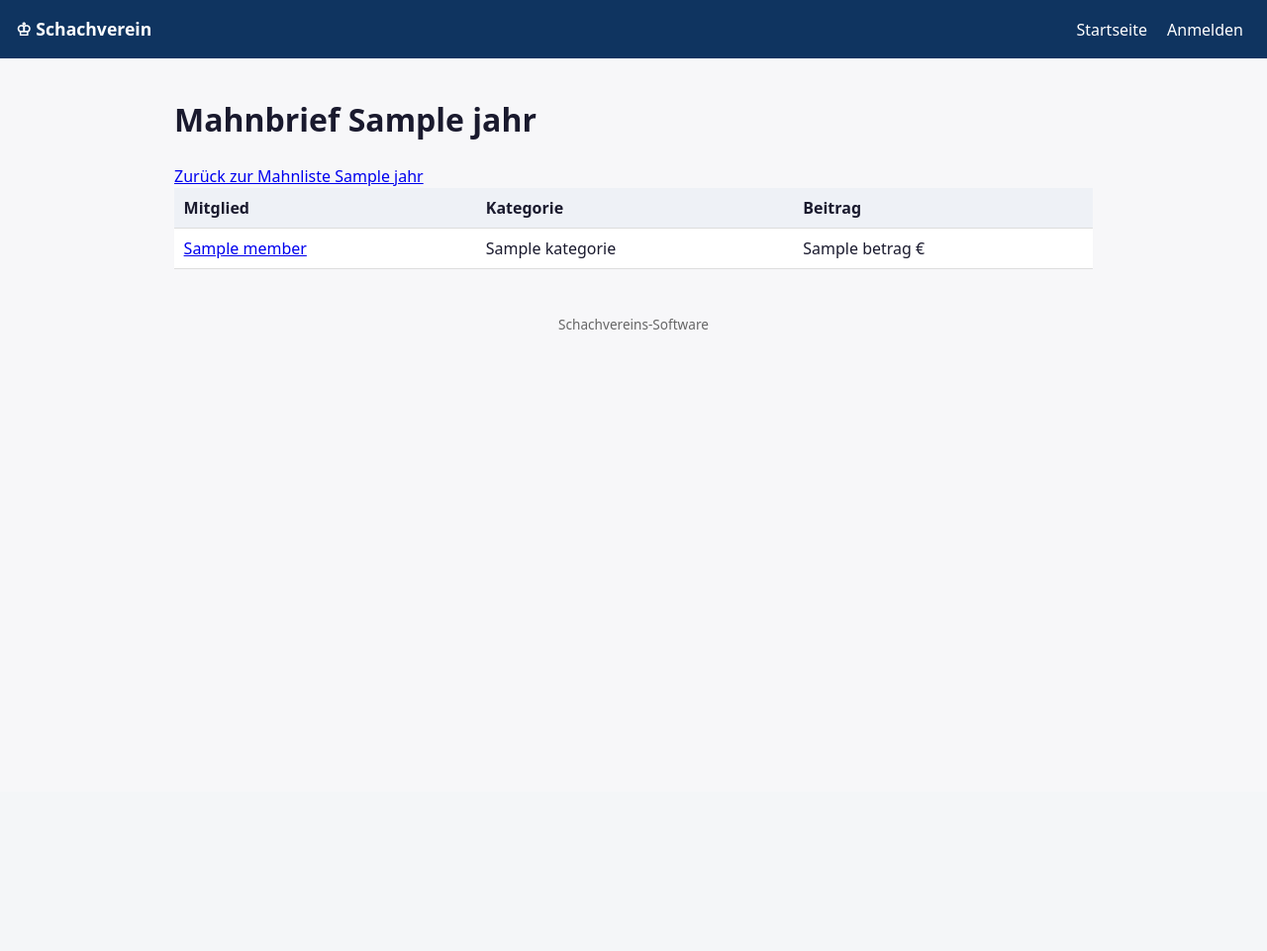
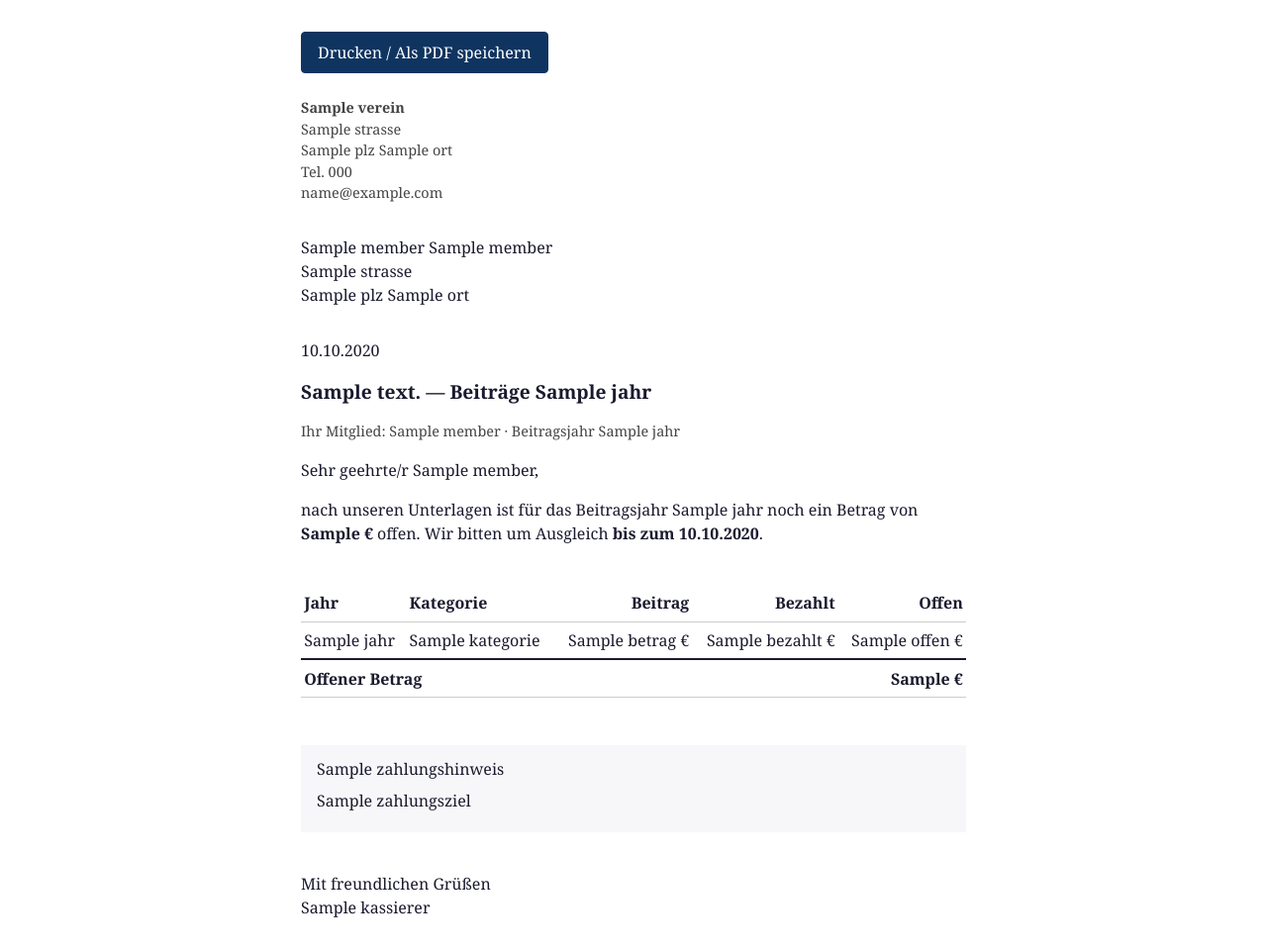
Before and after one commit to vibeCodeDE/chessclub, a Django app: template dues/templates/dues/mahnbrief.html in a window 1280 px wide. Shown: the whole page at 99% size. Before the commit the page ends 333 px from the top, so only its background shows below. Run offline with Django 5.2, Linux system fonts and the light colour scheme; the template is opened without the code that fills it: most values are stand-ins (such as "Sample title", 1, 10 or a date in 2020); style sheets or scripts are compiled from the project's sources.

Commit message:
T10: Druckbarer Mahnbrief je Mitglied und Jahr

```diff
--- a/dues/templates/dues/mahnbrief.html
+++ b/dues/templates/dues/mahnbrief.html
@@ -1,37 +1,157 @@
-{% extends "base.html" %}
+{% comment %}
+Druckbarer Mahnbrief (PRD M2.5).
 
-{% block title %}Mahnbrief – Schachverein{% endblock %}
+Bewusst ein eigenständiges Dokument und **kein** base.html-Ableit: der Brief geht
+in den Umschlag. Navigation, Fußzeile und die Tailwind-Klassen der Oberfläche
+gehören nicht auf dieses Papier. Das Print-Stylesheet steht deshalb im eigenen
+<style>-Block — es gilt nur hier und wird nirgends sonst gebraucht.
 
-{% block content %}
-<h1>Mahnbrief {{ post.jahr }}</h1>
+Keine externen Schriften, keine CDN-Assets: Systemschriften, die Drucker und
+Browser überall mitbringen.
+
+Die interne Notiz einer Mahnung wird bewusst nicht gerendert — sie gehört in
+die Akte des Vorstands, nicht in den Brief an das Mitglied.
+{% endcomment %}<!DOCTYPE html>
+<html lang="de">
+<head>
+  <meta charset="utf-8">
+  <meta name="viewport" content="width=device-width, initial-scale=1">
+  <title>Mahnbrief {{ post.jahr }} — {{ post.member }}</title>
+  <style>
+    :root { color-scheme: light; }
+    body {
+      font-family: Georgia, "Times New Roman", serif;
+      color: #1a1a2e;
+      max-width: 42rem;
+      margin: 2rem auto;
+      padding: 0 1.25rem;
+      line-height: 1.5;
+    }
+    .absender { font-size: 0.9rem; color: #444; }
+    .empfaenger { margin: 2rem 0; }
+    h1 { font-size: 1.2rem; }
+    /* Die Postentabelle behält ihre fünf Spalten; auf schmalen Bildschirmen
+       scrollt nur die Tabelle, nicht das ganze Dokument. Sonst schöbe sich die
+       Seitenbreite mit und der Brief bekäme einen horizontalen Balken. */
+    .tabelle { overflow-x: auto; }
+    table { width: 100%; border-collapse: collapse; margin: 1.5rem 0; }
+    th, td { border-bottom: 1px solid #ccc; padding: 0.4rem 0.2rem; text-align: left; }
+    th.numerisch, td.numerisch { text-align: right; }
+    tfoot td { font-weight: bold; border-top: 2px solid #1a1a2e; }
+    .hinweis { background: #f7f7f9; padding: 0.75rem 1rem; margin: 1.5rem 0; }
+    .hinweis p { margin: 0 0 0.5rem; }
+    .frist { font-weight: bold; }
+    .bezug { font-size: 0.9rem; color: #444; }
+    .gruss { margin-top: 2.5rem; }
+    .werkzeug { margin-bottom: 1.5rem; }
+    .werkzeug button {
+      font: inherit;
+      padding: 0.5rem 1rem;
+      cursor: pointer;
+      border: 1px solid #0f3460;
+      background: #0f3460;
+      color: #fff;
+      border-radius: 4px;
+    }
+    @media screen and (max-width: 30rem) {
+      body { padding: 0 0.75rem; }
+      th, td { padding: 0.35rem 0.1rem; font-size: 0.8rem; }
+    }
+    @media print {
+      .werkzeug { display: none; }
+      body { margin: 0; max-width: none; }
+      @page { margin: 2cm; }
+    }
+  </style>
+</head>
+<body>
+  <p class="werkzeug">
+    <button type="button" onclick="window.print()">Drucken / Als PDF speichern</button>
+  </p>
+
+  <p class="absender">
+    <strong>{{ verein.name }}</strong><br>
+    {% if verein.strasse %}{{ verein.strasse }}<br>{% endif %}
+    {% if verein.plz or verein.ort %}{{ verein.plz }} {{ verein.ort }}<br>{% endif %}
+    {% if verein.telefon %}Tel. {{ verein.telefon }}<br>{% endif %}
+    {% if verein.email %}{{ verein.email }}{% endif %}
+  </p>
+
+  <p class="empfaenger">
+    {{ post.member.vorname }} {{ post.member.nachname }}<br>
+    {% if post.member.strasse %}{{ post.member.strasse }}<br>{% endif %}
+    {% if post.member.plz or post.member.ort %}{{ post.member.plz }} {{ post.member.ort }}{% endif %}
+  </p>
+
+  <p>{{ heute|date:"d.m.Y" }}</p>
+
+  <h1>{{ stufe_text }} — Beiträge {{ post.jahr }}</h1>
 
   {% comment %}
-Platzhalter für Task 7: hier kommen Vereinsdaten, die Postentabelle über
-posten_fuer_brief und der Brieftext. Bis dahin zeigt die Seite nur den Posten.
+  Bezugszeile statt Anrede-Anpassung: Member führt kein Anrede- oder
+  Geschlechtsfeld, deshalb bleibt die Anrede geschlechtsneutral („Sehr geehrte/r")
+  und die Zuordnung des Schreibens steht in dieser Zeile.
   {% endcomment %}
-
-<p class="tile-hinweis">
-  <a href="{% url 'dues:mahnliste' %}?jahr={{ post.jahr }}">Zurück zur Mahnliste {{ post.jahr }}</a>
+  <p class="bezug">
+    Ihr Mitglied: {{ post.member }} · Beitragsjahr {{ post.jahr }}
   </p>
 
-<div class="table-wrap">
-  <table class="data">
+  <p>
+    Sehr geehrte/r {{ post.member.nachname }},
+  </p>
+
+  <p>
+    nach unseren Unterlagen ist für das Beitragsjahr {{ post.jahr }} noch ein
+    Betrag von <strong>{{ summe_offen }}&nbsp;€</strong> offen. Wir bitten um
+    Ausgleich
+    {% if naechste_frist %}
+      <span class="frist">bis zum {{ naechste_frist|date:"d.m.Y" }}</span>.
+    {% else %}
+      kurzfristig.
+    {% endif %}
+  </p>
+
+  <div class="tabelle">
+    <table>
       <thead>
         <tr>
-        <th>Mitglied</th>
+          <th>Jahr</th>
           <th>Kategorie</th>
-        <th>Beitrag</th>
+          <th class="numerisch">Beitrag</th>
+          <th class="numerisch">Bezahlt</th>
+          <th class="numerisch">Offen</th>
         </tr>
       </thead>
       <tbody>
+        {% for zeile in posten %}
           <tr>
-        <td>
-          <a href="{% url 'members:member_detail' post.member.pk %}">{{ post.member }}</a>
-        </td>
-        <td>{{ post.kategorie }}</td>
-        <td>{{ post.betrag }}&nbsp;€</td>
+            <td>{{ zeile.jahr }}</td>
+            <td>{{ zeile.kategorie }}</td>
+            <td class="numerisch">{{ zeile.betrag }}&nbsp;€</td>
+            <td class="numerisch">{{ zeile.bezahlt }}&nbsp;€</td>
+            <td class="numerisch">{{ zeile.offen }}&nbsp;€</td>
           </tr>
+        {% endfor %}
       </tbody>
+      <tfoot>
+        <tr>
+          <td colspan="4">Offener Betrag</td>
+          <td class="numerisch">{{ summe_offen }}&nbsp;€</td>
+        </tr>
+      </tfoot>
     </table>
   </div>
-{% endblock %}
+
+  {% if verein.zahlungshinweis or verein.zahlungsziel %}
+    <div class="hinweis">
+      {% if verein.zahlungshinweis %}<p>{{ verein.zahlungshinweis|linebreaksbr }}</p>{% endif %}
+      {% if verein.zahlungsziel %}<p>{{ verein.zahlungsziel|linebreaksbr }}</p>{% endif %}
+    </div>
+  {% endif %}
+
+  <p class="gruss">
+    Mit freundlichen Grüßen<br>
+    {% if verein.kassierer %}{{ verein.kassierer }}{% else %}{{ verein.name }}{% endif %}
+  </p>
+</body>
+</html>
```
Also changed, not shown: dues/tests/test_views_mahnung.py (+186 -0 lines), dues/views.py (+38 -17 lines). Lines whose indentation alone changed are shown as unchanged.
